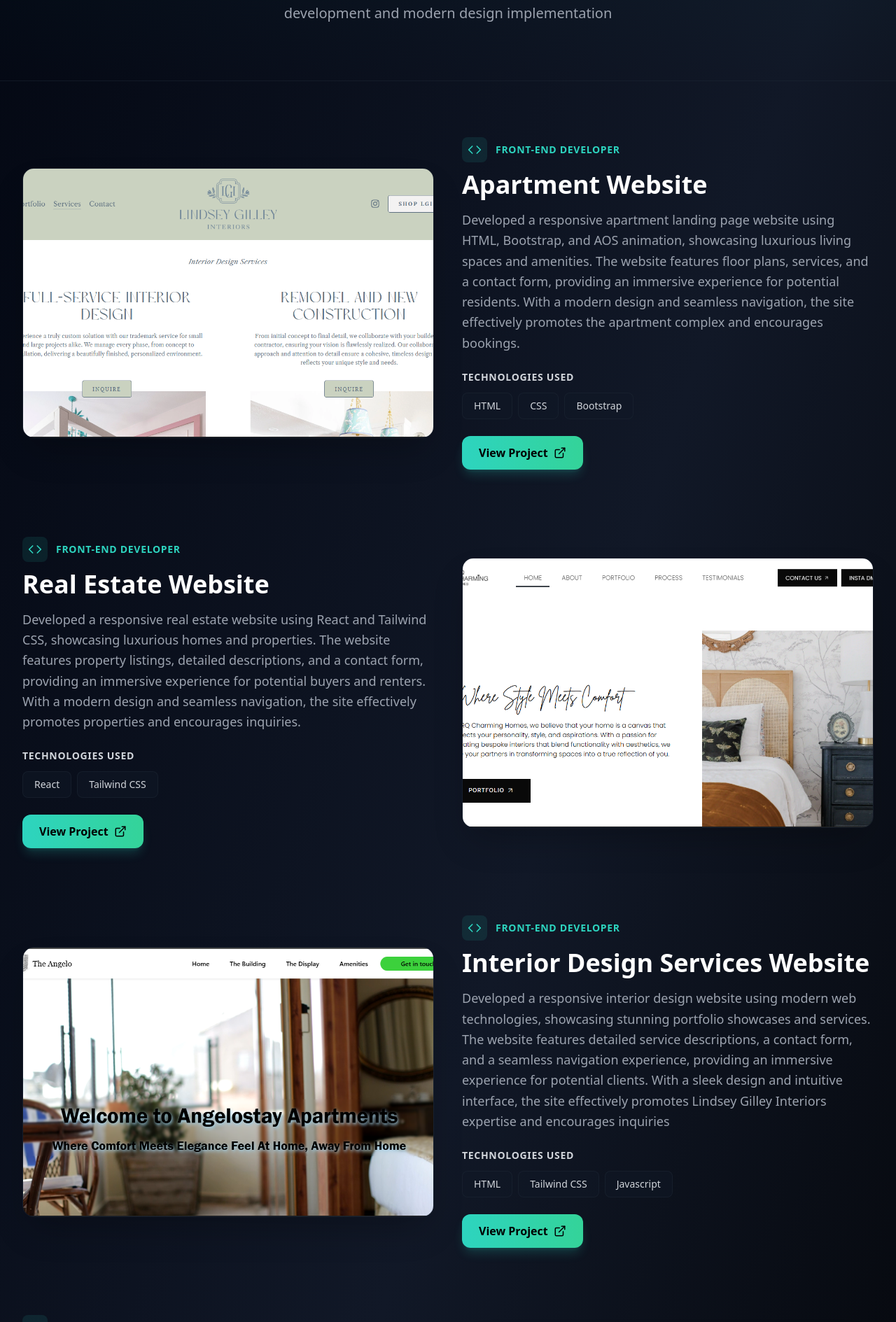
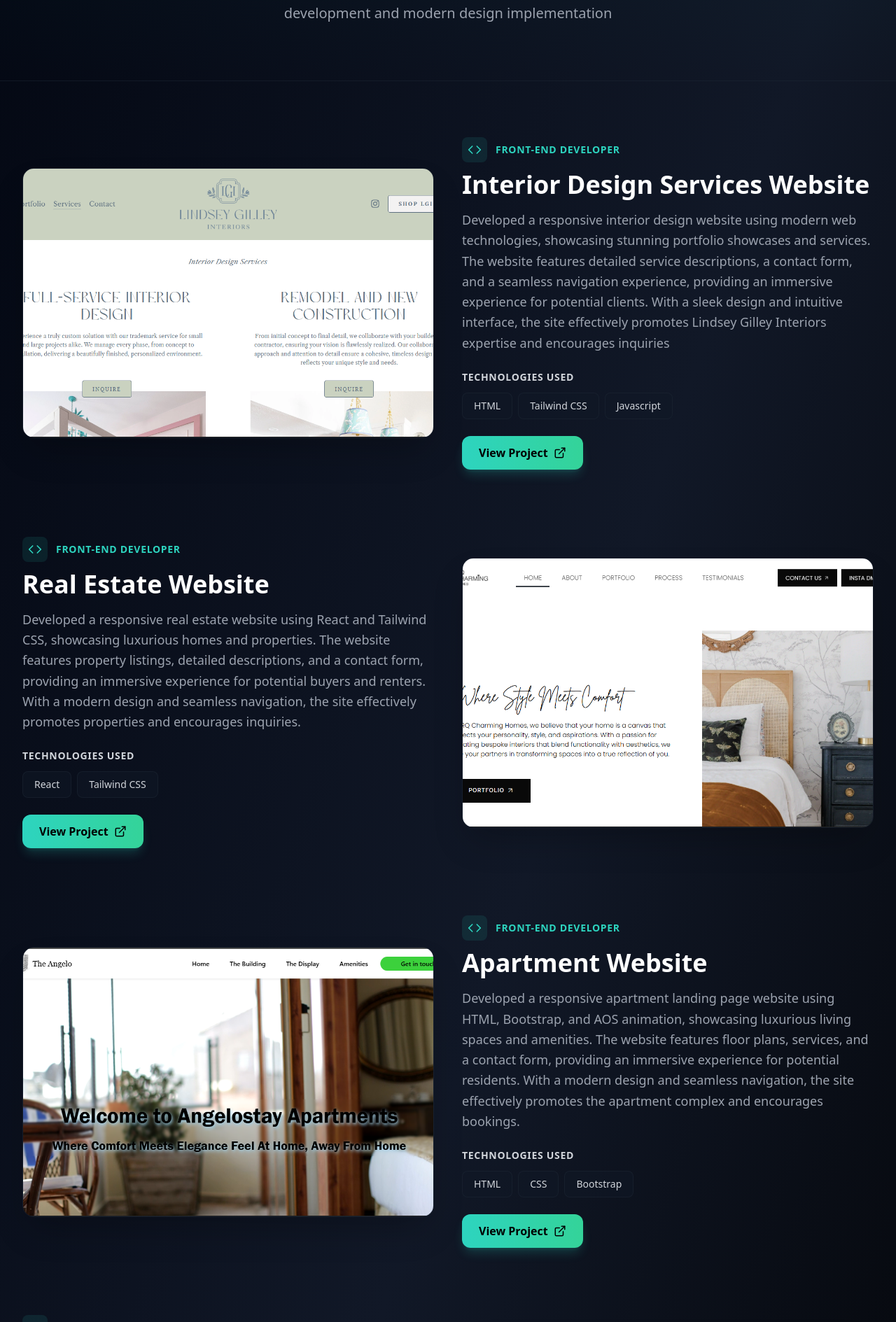
Before and after one commit to emitteremit/personal-portfolio, a React (Vite) app: page /Resume in a window 1280 px wide. Shown: the part 333-2222 px from the top of the page at 70% size. Built offline with nearby package versions, Linux system fonts and the light colour scheme.

Commit message:
commited

```diff
--- a/src/components/Body.jsx
+++ b/src/components/Body.jsx
@@ -78,7 +78,7 @@ const Body = () => {
                 Tech Stack
               </p>
               <div className="flex flex-wrap gap-3">
-                {['Vite + React.js', 'JavaScript', 'Sass', 'Tailwind CSS', 'HTML5', 'CSS3', 'Git', 'Node.js'].map((tech, index) => (
+                {['Vite + React.js', 'JavaScript', 'Sass', 'Tailwind CSS', 'HTML5', 'CSS3', 'Git', 'Node.js','Nextjs'].map((tech, index) => (
                   <span
                     key={index}
                     className="bg-gray-900 text-gray-300 px-4 py-2 rounded-full text-sm border border-gray-800 hover:border-teal-400 hover:text-teal-400 transition-colors"
--- a/src/pages/Resume.jsx
+++ b/src/pages/Resume.jsx
@@ -12,9 +12,9 @@ import Footer from '../components/Footer';
 const projects = [
   {
     id: 1,
-    title: 'Apartment Website',
-    description: 'Developed a responsive apartment landing page website using HTML, Bootstrap, and AOS animation, showcasing luxurious living spaces and amenities. The website features floor plans, services, and a contact form, providing an immersive experience for potential residents. With a modern design and seamless navigation, the site effectively promotes the apartment complex and encourages bookings.',
-    technologies: ['HTML', 'CSS', 'Bootstrap'],
+    title: 'Interior Design Services Website',
+    description: 'Developed a responsive interior design website using modern web technologies, showcasing stunning portfolio showcases and services. The website features detailed service descriptions, a contact form, and a seamless navigation experience, providing an immersive experience for potential clients. With a sleek design and intuitive interface, the site effectively promotes Lindsey Gilley Interiors expertise and encourages inquiries',
+    technologies: ['HTML', 'Tailwind CSS', 'Javascript'],
     role: 'Front-end Developer',
     link: 'http://www.lindseygilleyinteriors.com/',
     image: img3,
@@ -30,9 +30,9 @@ const projects = [
   },
   {
     id: 3,
-    title: 'Interior Design Services Website',
-    description: 'Developed a responsive interior design website using modern web technologies, showcasing stunning portfolio showcases and services. The website features detailed service descriptions, a contact form, and a seamless navigation experience, providing an immersive experience for potential clients. With a sleek design and intuitive interface, the site effectively promotes Lindsey Gilley Interiors expertise and encourages inquiries',
-    technologies: ['HTML', 'Tailwind CSS', 'Javascript'],
+    title: 'Apartment Website',
+    description: 'Developed a responsive apartment landing page website using HTML, Bootstrap, and AOS animation, showcasing luxurious living spaces and amenities. The website features floor plans, services, and a contact form, providing an immersive experience for potential residents. With a modern design and seamless navigation, the site effectively promotes the apartment complex and encourages bookings.',
+    technologies: ['HTML', 'CSS', 'Bootstrap'],
     role: 'Front-end Developer',
     link: 'https://bucolic-griffin-886896.netlify.app/',
     image: img1,
```
